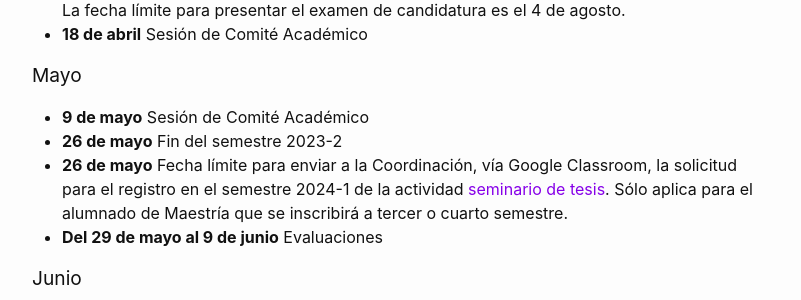
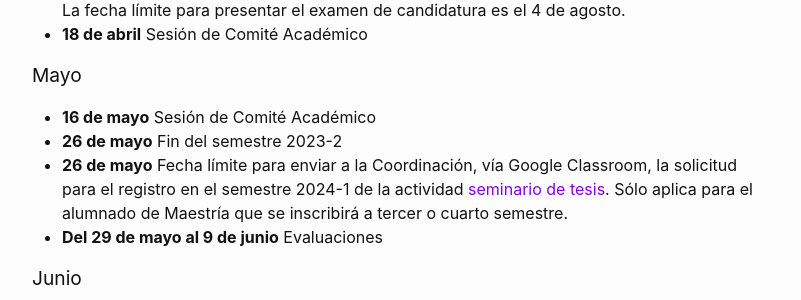
Before and after one commit to pcs-unam/pcs-unam.github.io, a Jekyll site: the page built from posgrado/calendario2.md, in a window 1280 px wide and 900 px high, scrolled down 1527 px. Shown: the part 153-453 px from the top of the window, without its empty margins (238-1039 px from the left). Built offline with Jekyll 4.4.1, drawn with Linux system fonts in a browser that asks for light colours.

Commit message:
Cambio fecha de sesión de mayo del 9 al 16 por acuerdo del CA

```diff
--- a/posgrado/calendario2.md
+++ b/posgrado/calendario2.md
@@ -40,7 +40,7 @@ Para conocer las fechas de entrega del informe de becarios CONACyT, consultar la
 - **18 de abril** Sesión de Comité Académico
 
 ### Mayo
-- **9 de mayo** Sesión de Comité Académico
+- **16 de mayo** Sesión de Comité Académico
 - **26 de mayo** Fin del semestre 2023-2
 - **26 de mayo** Fecha límite para enviar a la Coordinación, vía Google Classroom, la solicitud para el registro en el semestre 2024-1 de la actividad [seminario de tesis](/maestria/seminario_tesis). Sólo aplica para el alumnado de Maestría que se inscribirá a tercer o cuarto semestre.
 - **Del 29 de mayo al 9 de junio** Evaluaciones
```
